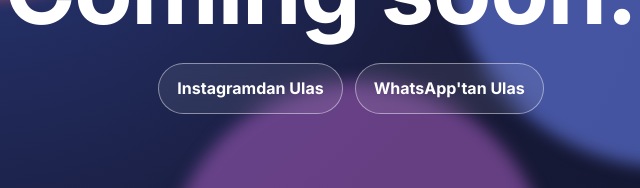
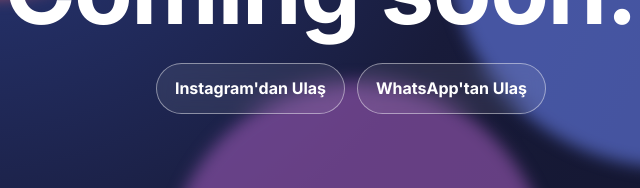
Before and after one commit to hdg123345/gezeceyik.travel, a plain HTML site: page index.html in a window 1280 px wide. Shown: the part 389-577 px from the top of the page, 289-929 px from the left. Drawn offline with Linux system fonts and the light colour scheme.

Commit message:
coming soon small update

```diff
--- a/index.html
+++ b/index.html
@@ -441,8 +441,8 @@
             <p class="coming-soon-kicker">Gezeceyik</p>
             <h1>Coming soon...</h1>
             <div class="coming-soon-actions">
-                <a href="https://www.instagram.com/gezeceyik1/" target="_blank" rel="noreferrer">Instagramdan Ulas</a>
-                <a href="https://wa.me/66621349196" target="_blank" rel="noreferrer">WhatsApp'tan Ulas</a>
+                <a href="https://www.instagram.com/gezeceyik1/" target="_blank" rel="noreferrer">Instagram'dan Ulaş</a>
+                <a href="https://wa.me/66621349196" target="_blank" rel="noreferrer">WhatsApp'tan Ulaş</a>
             </div>
         </div>
     </div>
```
